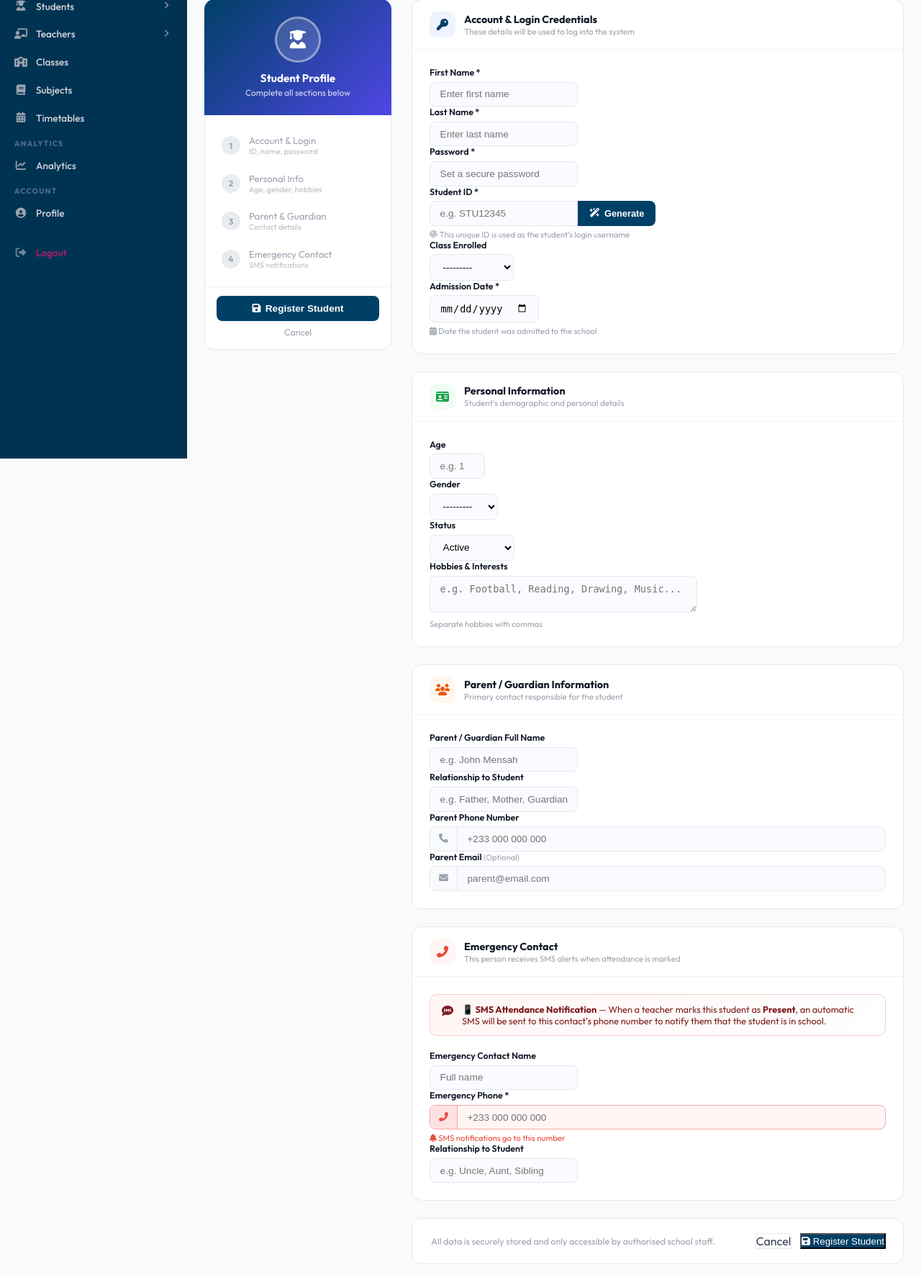
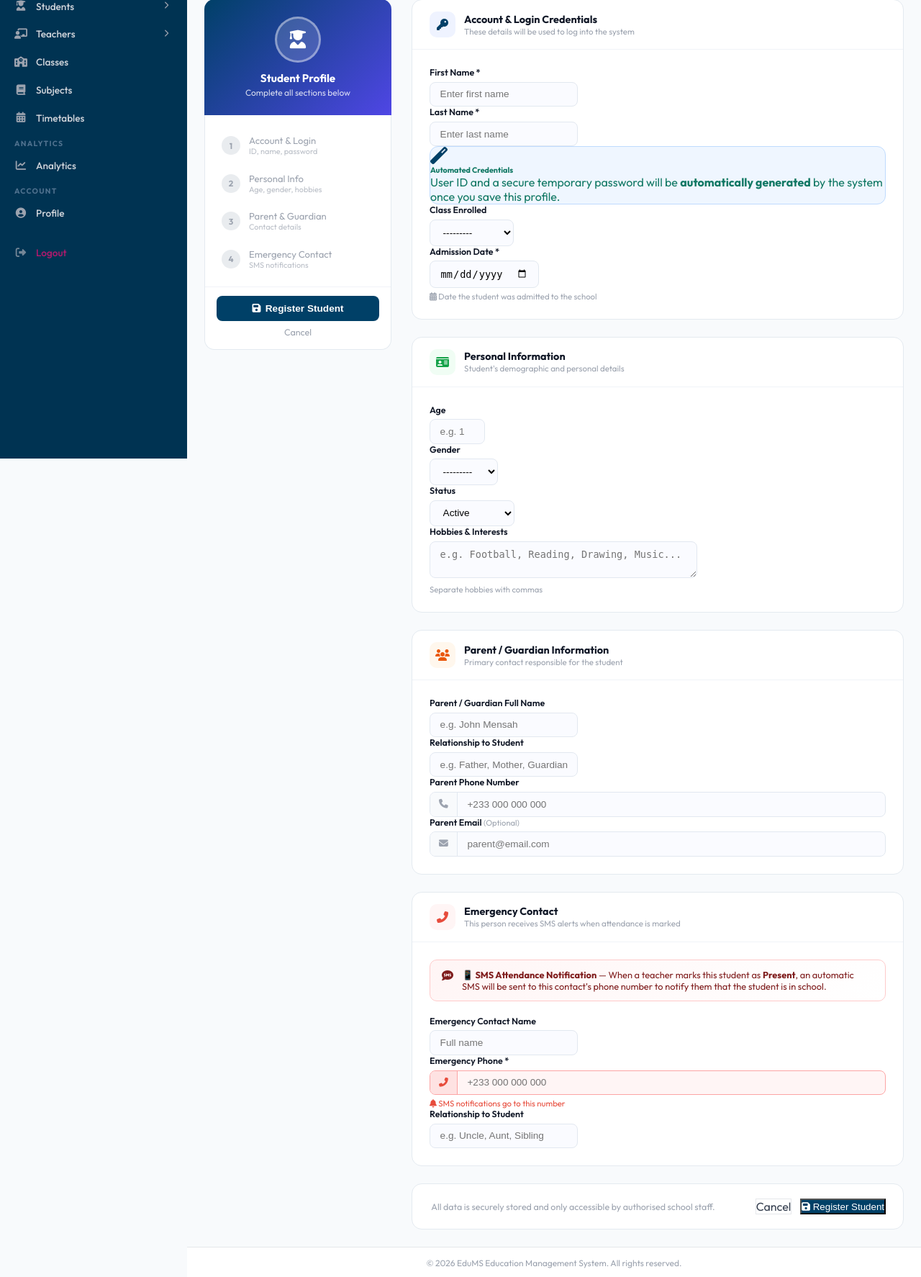
Before and after one commit to KARTEY-JUNIOR-KWASI/Management-System, a Django app: page /admin-dashboard/students/create/ in a window 1280 px wide. Shown: the part 163-1937 px from the top of the page at 72% size. Run offline with Django 5.2, Linux system fonts and the light colour scheme; a user stored in the database is signed in; data comes from the database, SQL or seed files in the repository; data that the repository does not hold is empty; some libraries are stand-ins or nearby versions.

Commit message:
feat: implement strict RBAC, automated credentialing, and disabled public registration

```diff
--- a/accounts/decorators.py
+++ b/accounts/decorators.py
@@ -1,6 +1,5 @@
 from functools import wraps
-from django.shortcuts import redirect
-from django.contrib import messages
+from django.core.exceptions import PermissionDenied
 from django.contrib.auth.decorators import login_required
 
 def admin_required(view_func):
@@ -9,9 +8,7 @@ def admin_required(view_func):
     def _wrapped_view(request, *args, **kwargs):
         if request.user.role == 'admin':
             return view_func(request, *args, **kwargs)
-        else:
-            messages.error(request, 'You do not have permission to access this page.')
-            return redirect('home')
+        raise PermissionDenied
     return _wrapped_view
 
 def teacher_required(view_func):
@@ -20,9 +17,7 @@ def teacher_required(view_func):
     def _wrapped_view(request, *args, **kwargs):
         if request.user.role == 'teacher':
             return view_func(request, *args, **kwargs)
-        else:
-            messages.error(request, 'You do not have permission to access this page.')
-            return redirect('home')
+        raise PermissionDenied
     return _wrapped_view
 
 def student_required(view_func):
@@ -31,9 +26,7 @@ def student_required(view_func):
     def _wrapped_view(request, *args, **kwargs):
         if request.user.role == 'student':
             return view_func(request, *args, **kwargs)
-        else:
-            messages.error(request, 'You do not have permission to access this page.')
-            return redirect('home')
+        raise PermissionDenied
     return _wrapped_view
 
 def role_required(*roles):
@@ -47,8 +40,6 @@ def role_required(*roles):
         def _wrapped_view(request, *args, **kwargs):
             if request.user.role in roles:
                 return view_func(request, *args, **kwargs)
-            else:
-                messages.error(request, 'You do not have permission to access this page.')
-                return redirect('home')
+            raise PermissionDenied
         return _wrapped_view
     return decorator
--- a/admin_dashboard/forms.py
+++ b/admin_dashboard/forms.py
@@ -3,6 +3,7 @@ from students.models import Student
 from teachers.models import Teacher
 from core.models import Subject, Class
 from accounts.models import User
+from accounts.utils import generate_user_id, generate_random_password
 
 
 class StudentForm(forms.ModelForm):
@@ -62,22 +63,24 @@ class StudentForm(forms.ModelForm):
             user.save()
             student = super().save(commit=commit)
         else:
-            username = self.cleaned_data.get('student_id')
+            # AUTO-GENERATE credentials for new students
+            username = generate_user_id('student')
+            password = generate_random_password(12)
+
             user = User.objects.create_user(
                 username=username,
                 first_name=self.cleaned_data['first_name'],
                 last_name=self.cleaned_data['last_name'],
-                password=self.cleaned_data['password'],
+                password=password,
                 role='student'
             )
 
-            # 🔄 SIGNAL HANDLING:
-            # The post_save signal on User automatically creates a Student profile.
-            # We must fetch that existing profile and update it with form data.
+            # Store generated password temporarily so view can show it
+            self.generated_password = password
+            self.generated_username = username
+
             student, created = Student.objects.get_or_create(user=user)
-
-            # Apply form fields to the instance
-            student.student_id = self.cleaned_data.get('student_id')
+            student.student_id = username
             student.class_enrolled = self.cleaned_data.get('class_enrolled')
             student.enrollment_date = self.cleaned_data.get('enrollment_date')
             student.age = self.cleaned_data.get('age')
@@ -181,15 +184,23 @@ class TeacherForm(forms.ModelForm):
             teacher = super().save(commit=commit)
             teacher.subjects.set(self.cleaned_data.get('subjects', []))
         else:
-            username = self.cleaned_data.get('teacher_id')
+            # AUTO-GENERATE credentials for new teachers
+            username = generate_user_id('teacher')
+            password = generate_random_password(12)
+
             user = User.objects.create_user(
                 username=username,
                 email=self.cleaned_data['email'],
                 first_name=self.cleaned_data['first_name'],
                 last_name=self.cleaned_data['last_name'],
-                password=self.cleaned_data['password'],
+                password=password,
                 role='teacher'
             )
+
+            # Store generated password temporarily so view can show it
+            self.generated_password = password
+            self.generated_username = username
+
             # Add supplemental profile details
             user.gender = self.cleaned_data['gender']
             user.phone = self.cleaned_data['phone']
@@ -199,10 +210,8 @@ class TeacherForm(forms.ModelForm):
                 user.profile_picture = self.cleaned_data['profile_picture']
             user.save()
 
-            # Fetch auto-created profile (likely created via signals, otherwise created by get_or_create)
             teacher, created = Teacher.objects.get_or_create(user=user)
-
-            teacher.teacher_id = self.cleaned_data.get('teacher_id')
+            teacher.teacher_id = username
             teacher.department = self.cleaned_data.get('department', '')
             teacher.qualification = self.cleaned_data.get('qualification', '')
             teacher.specialization = self.cleaned_data.get('specialization', '')
--- a/admin_dashboard/views.py
+++ b/admin_dashboard/views.py
@@ -82,8 +82,11 @@ def student_create(request):
     if request.method == 'POST':
         form = StudentForm(request.POST)
         if form.is_valid():
-            form.save()
-            messages.success(request, 'Student created successfully')
+            student = form.save()
+            msg = f'Student {student.user.get_full_name()} created successfully.'
+            if hasattr(form, 'generated_password'):
+                msg += f' [User ID: {form.generated_username}] [Password: {form.generated_password}]'
+            messages.success(request, msg)
             return redirect('student_list')
     else:
         form = StudentForm()
@@ -253,8 +256,11 @@ def teacher_create(request):
     if request.method == 'POST':
         form = TeacherForm(request.POST, request.FILES)
         if form.is_valid():
-            form.save()
-            messages.success(request, 'Teacher created successfully')
+            teacher = form.save()
+            msg = f'Teacher {teacher.user.get_full_name()} created successfully.'
+            if hasattr(form, 'generated_password'):
+                msg += f' [User ID: {form.generated_username}] [Password: {form.generated_password}]'
+            messages.success(request, msg)
             return redirect('teacher_list')
     else:
         form = TeacherForm()
--- a/school_management/settings.py
+++ b/school_management/settings.py
@@ -222,12 +222,11 @@ EMAIL_BACKEND = 'django.core.mail.backends.console.EmailBackend'
 LOGIN_REDIRECT_URL = '/'
 LOGOUT_REDIRECT_URL = '/'
 
-ACCOUNT_SIGNUP_FORM = 'accounts.forms.CustomSignupForm'
 ACCOUNT_LOGIN_METHODS = {'email', 'username'}
 ACCOUNT_EMAIL_VERIFICATION = 'none'
 ACCOUNT_LOGOUT_ON_GET = True
-ACCOUNT_ADAPTER = 'accounts.adapter.CustomAccountAdapter'
-ACCOUNT_SIGNUP_FIELDS = ['email*', 'password1*', 'password2*', 'role*', 'gender']
+ACCOUNT_ADAPTER = 'accounts.adapters.AccountAdapter'
+
 
 REST_FRAMEWORK = {
     'DEFAULT_PERMISSION_CLASSES': [
--- a/school_management/urls.py
+++ b/school_management/urls.py
@@ -23,8 +23,6 @@ from accounts import views as account_views
 urlpatterns = [
     path('admin/', admin.site.urls),
     path('accounts/', include('allauth.urls')),
-    path('student-signup/', account_views.student_signup, name='student_signup'),
-    path('teacher-signup/', account_views.teacher_signup, name='teacher_signup'),
     path('profile/', include('accounts.urls')),
     path('', include('core.urls')),
     path('students/', include('students.urls')),
--- a/templates/admin_dashboard/student_form.html
+++ b/templates/admin_dashboard/student_form.html
@@ -339,34 +339,33 @@
                 {% if form.last_name.errors %}<div class="field-error">{{ form.last_name.errors|join:", " }}</div>{% endif %}
               </div>
             </div>
+            <!-- Hidden fields for new users, shown for editing if needed -->
+            {% if not form.instance.pk %}
+                <div class="col-12">
+                  <div class="alert alert-info py-3 mb-4 d-flex align-items-center" style="border-radius:12px; border:1px solid #bfdbfe; background:#eff6ff;">
+                      <i class="fas fa-magic me-3" style="font-size:1.5rem; color:var(--primary);"></i>
+                      <div>
+                          <h6 class="mb-1 fw-bold">Automated Credentials</h6>
+                          <p class="mb-0 small text-muted">User ID and a secure temporary password will be <strong>automatically generated</strong> by the system once you save this profile.</p>
+                      </div>
+                  </div>
+                </div>
+            {% else %}
                 <div class="col-md-4">
                   <div class="field-group">
-                <label>Password {% if not form.instance.pk %}<span class="text-danger">*</span>{% endif %}</label>
-                {% if form.instance.pk %}
-                  {% render_field form.password class="form-control" placeholder="Leave blank to keep current" %}
-                  <div class="field-hint"><i class="fas fa-lock"></i> Leave empty to keep existing password</div>
-                {% else %}
-                  {% render_field form.password class="form-control" placeholder="Set a secure password" %}
-                {% endif %}
-                {% if form.password.errors %}<div class="field-error">{{ form.password.errors|join:", " }}</div>{% endif %}
+                    <label>Password</label>
+                    {% render_field form.password class="form-control" placeholder="Change password..." %}
+                    <div class="field-hint"><i class="fas fa-lock"></i> Leave empty to keep existing</div>
                   </div>
                 </div>
-
                 <div class="col-md-6">
                   <div class="field-group">
-                <label>Student ID <span class="text-danger">*</span></label>
-                <div class="id-gen-wrap">
-                  {% render_field form.student_id class="form-control" id="id_student_id" placeholder="e.g. STU12345" %}
-                  {% if not form.instance.pk %}
-                  <button class="id-gen-btn" type="button" onclick="generateStudentId()">
-                    <i class="fas fa-wand-magic-sparkles"></i> Generate
-                  </button>
-                  {% endif %}
-                </div>
-                <div class="field-hint"><i class="fas fa-fingerprint"></i> This unique ID is used as the student's login username</div>
-                {% if form.student_id.errors %}<div class="field-error">{{ form.student_id.errors|join:", " }}</div>{% endif %}
+                    <label>Student ID</label>
+                    {% render_field form.student_id class="form-control bg-light" readonly="readonly" %}
+                    <div class="field-hint"><i class="fas fa-fingerprint"></i> System generated unique identifier</div>
                   </div>
                 </div>
+            {% endif %}
 
             <div class="col-md-4">
               <div class="field-group">
@@ -552,12 +551,6 @@
 </div>
 
 <script>
-function generateStudentId() {
-  const prefix = 'STU';
-  const num = Math.floor(10000 + Math.random() * 90000);
-  document.getElementById('id_student_id').value = prefix + num;
-}
-
 function setActive(el) {
   document.querySelectorAll('.reg-step').forEach(s => s.classList.remove('active'));
   el.classList.add('active');
```
Also changed, not shown: accounts/adapters.py (added, +9 -0 lines), accounts/utils.py (added, +33 -0 lines), templates/account/login.html (+4 -3 lines), templates/admin_dashboard/teacher_form.html (+17 -0 lines). Lines whose indentation alone changed are shown as unchanged.
